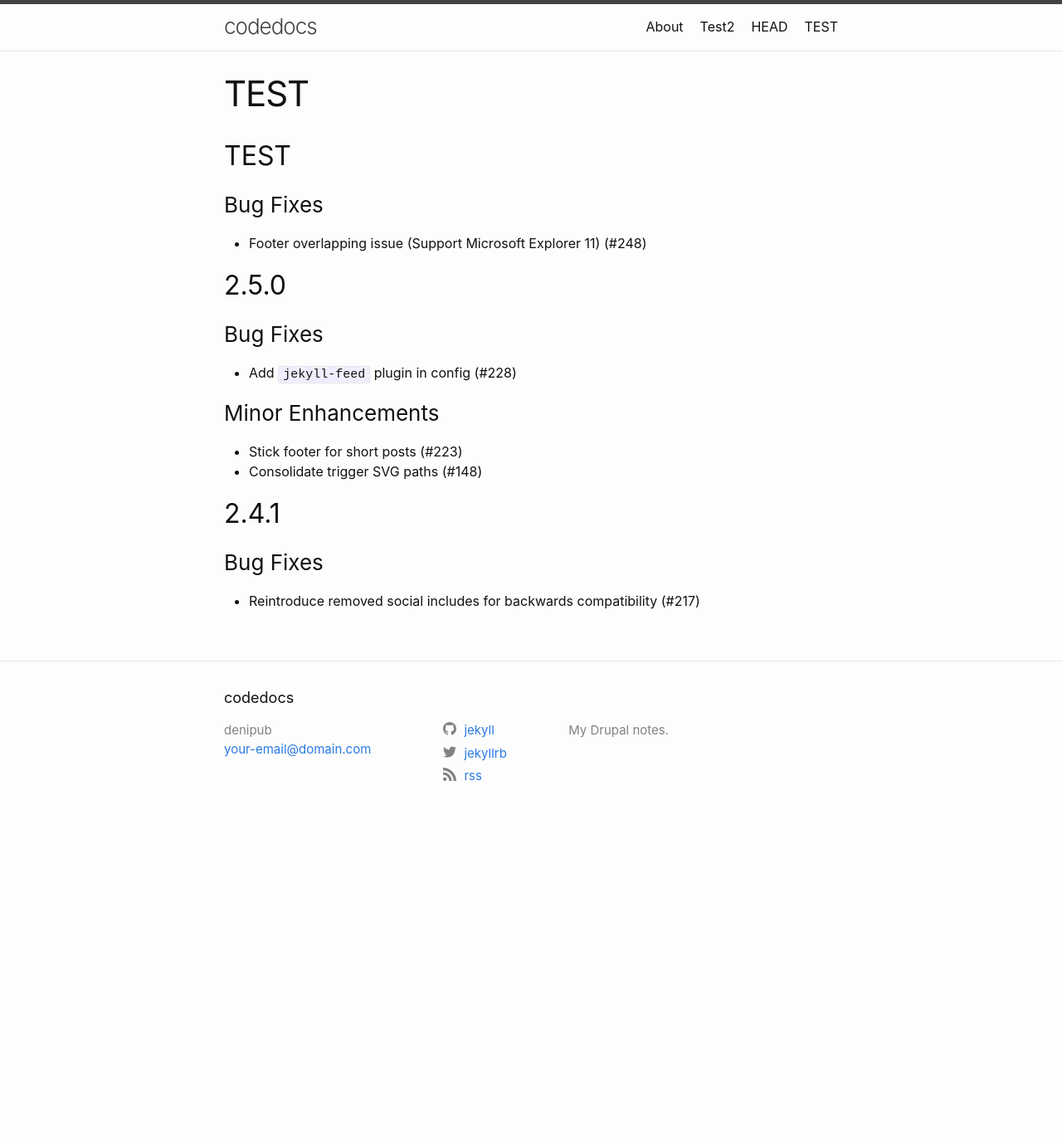
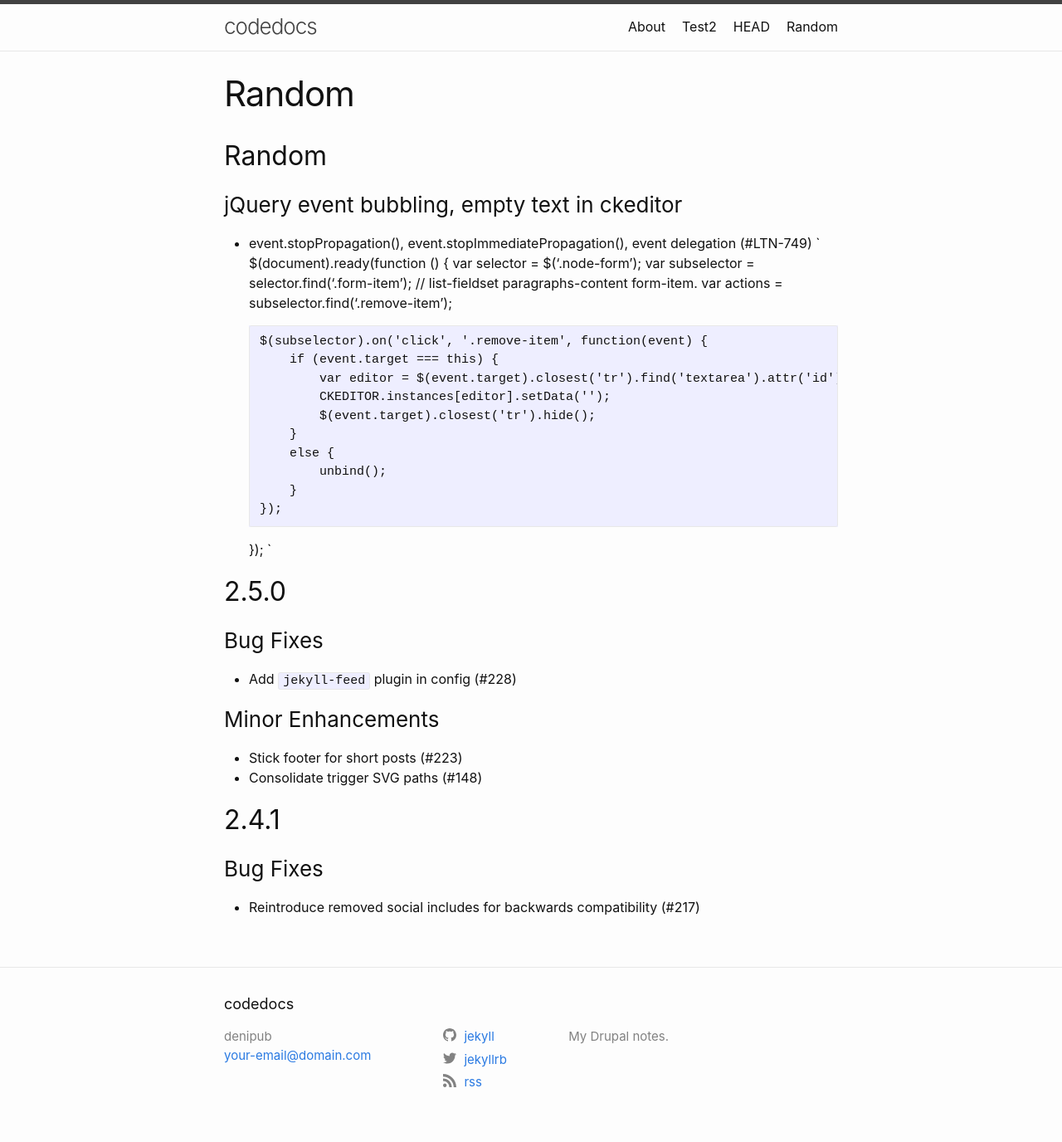
Before and after one commit to denipub/denipub.github.io, a Jekyll site: the page built from test.md, in a window 1280 px wide. Shown: the whole page at 83% size. Built offline with Jekyll 4.4.1, drawn with Linux system fonts in a browser that asks for light colours; our own code applies the rules of GitHub Pages for plain Markdown files; before the commit the page ends 1007 px from its top, so only the background shows below that.

Commit message:
Update test.md

```diff
--- a/test.md
+++ b/test.md
@@ -1,9 +1,28 @@
 
-## TEST
+## Random
 
-### Bug Fixes
+### jQuery event bubbling, empty text in ckeditor
 
-  * Footer overlapping issue (Support Microsoft Explorer 11) (#248)
+  * event.stopPropagation(), event.stopImmediatePropagation(), event delegation (#LTN-749)
+   `
+   $(document).ready(function () {
+        var selector = $('.node-form');
+        var subselector = selector.find('.form-item'); // list-fieldset paragraphs-content form-item.
+        var actions = subselector.find('.remove-item');
+
+        $(subselector).on('click', '.remove-item', function(event) {
+            if (event.target === this) {
+                var editor = $(event.target).closest('tr').find('textarea').attr('id');
+                CKEDITOR.instances[editor].setData('');
+                $(event.target).closest('tr').hide();
+            }
+            else {
+                unbind();
+            }
+        });
+
+    });
+    `
 
 ## 2.5.0
 
```
